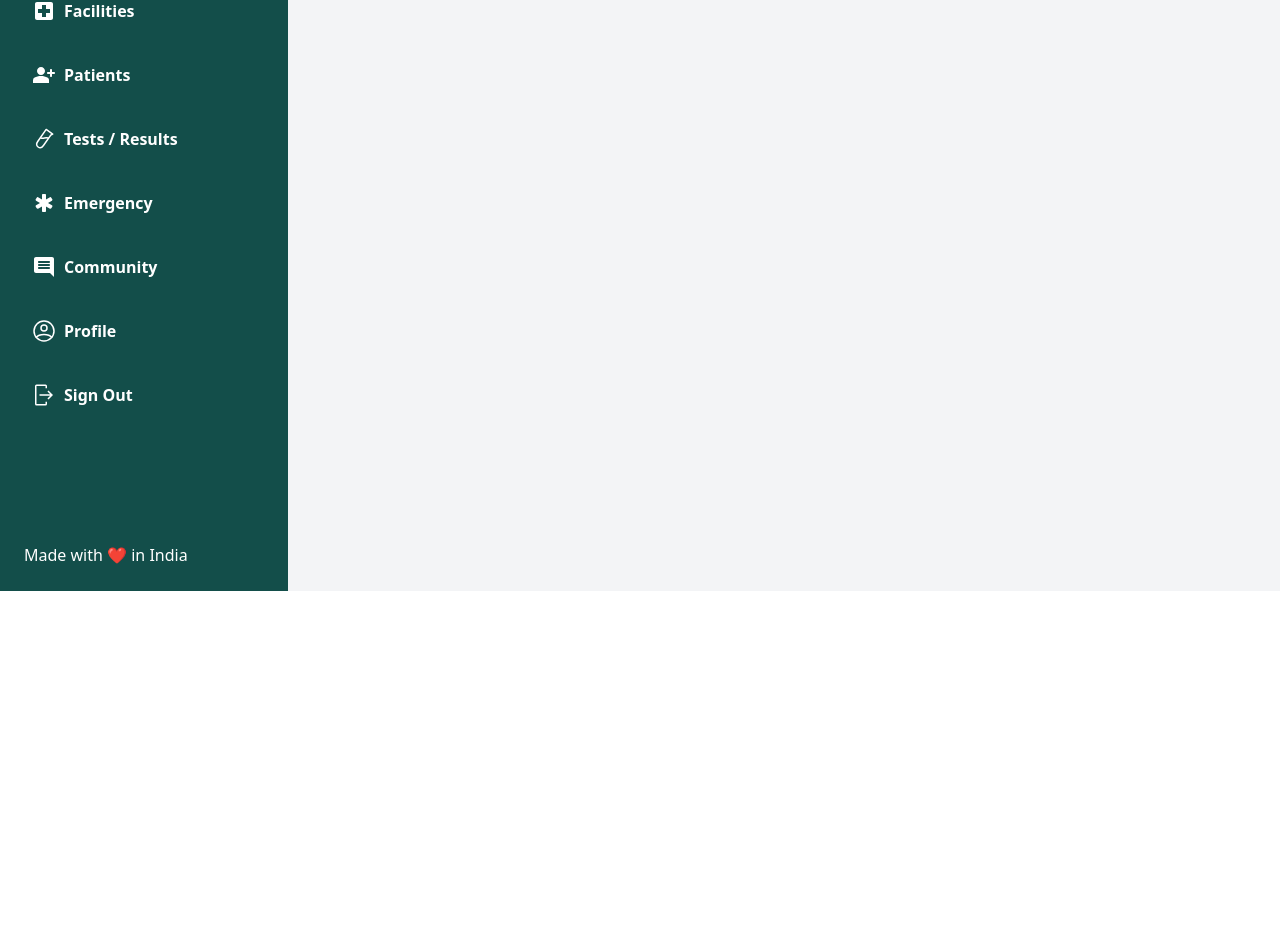
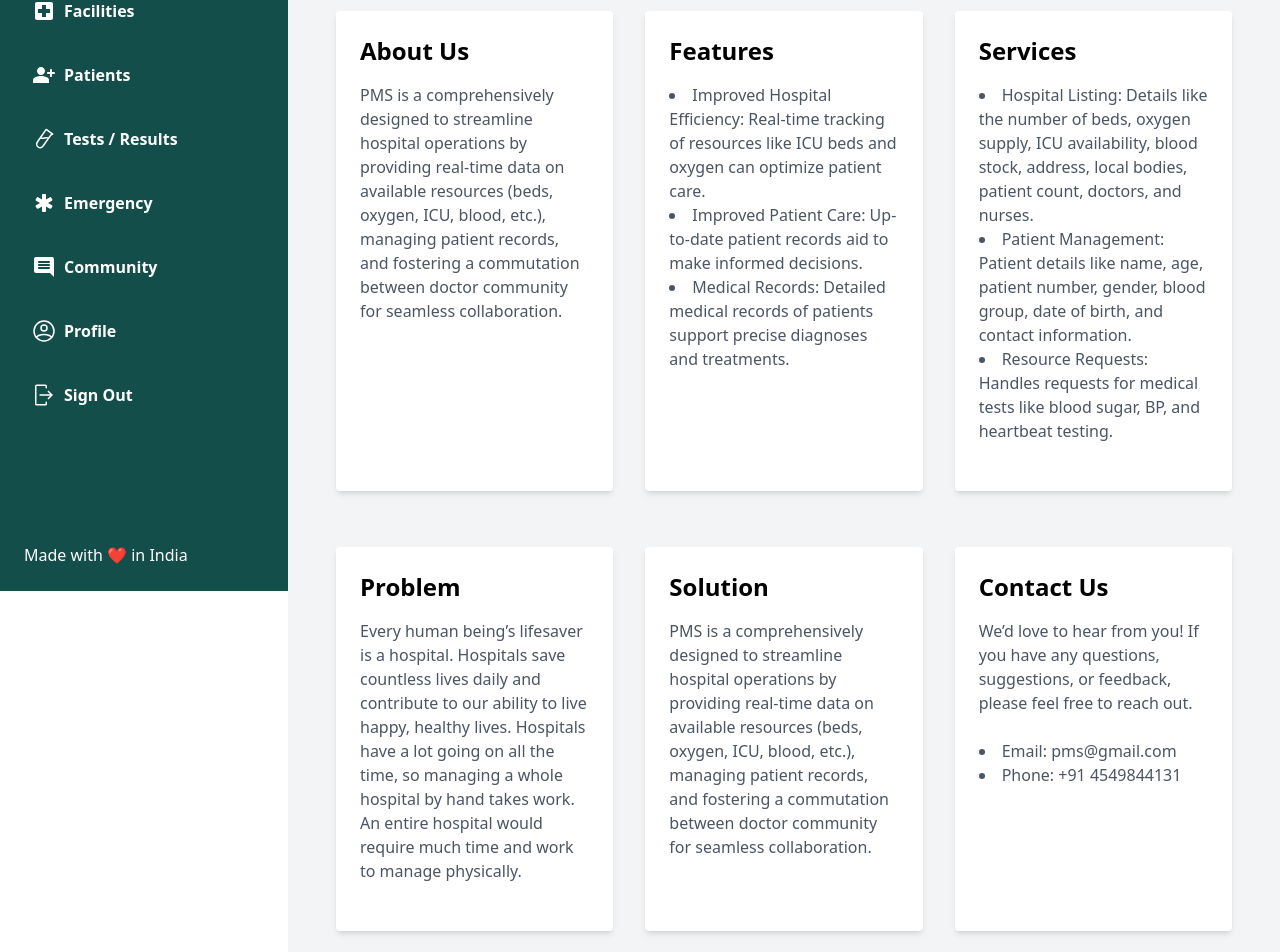
Before and after one commit to PraveenUppar/VITB-Patient-Management-System-Project, a React (Vite) app in the folder frontend/: page / in a window 1280 px wide. Shown: the part 209-1161 px from the top of the page. Before the commit the page ends 800 px from the top, so only its background shows below. Built offline with nearby package versions, Linux system fonts and the light colour scheme; the HTML template or start-up script is replaced by a standard one.

Commit message:
Home page done

```diff
--- a/frontend/src/App.jsx
+++ b/frontend/src/App.jsx
@@ -7,6 +7,7 @@ import Tests from "./Pages/Test/Test";
 import Community from "./Pages/Community/Community";
 import Emergency from "./Pages/Emergency/Emergency";
 import Profile from "./Pages/Profile/Profile";
+import Home from "./Pages/Home/Home";
 import FacilityDetails from "./Pages/Facilities/FacilitiesDetails";
 import PatientDetails from "./Pages/Patients/PatientsDetails";
 import TestDetails from "./Pages/Test/TestDetails";
@@ -16,6 +17,8 @@ function App() {
     <UserContextProvider>
       <Routes>
         <Route path="/" element={<Layout></Layout>}>
+          <Route path="/" element={<Home></Home>}></Route>
+
           <Route path="/facilities" element={<Facilities></Facilities>}></Route>
           <Route path="/facility/:facilityName" element={<FacilityDetails />} />
           <Route path="/patients" element={<Patients></Patients>}></Route>
--- a/frontend/src/Pages/Home/Home.jsx
+++ b/frontend/src/Pages/Home/Home.jsx
@@ -0,0 +1,156 @@
+const Home = () => {
+  return (
+    <div>
+      <section>
+        <div className="container relative mx-auto px-4 py-12">
+          <div
+            className="welcome text-center relative"
+            data-aos="fade-down"
+            data-aos-delay="100"
+          >
+            <h2 className="text-4xl font-bold">WELCOME TO PMS</h2>
+            <p className="mt-4 text-lg">
+              One stop solution for health professional to manage there work
+              load{" "}
+            </p>
+          </div>
+        </div>
+      </section>
+
+      <section>
+        <div className="container relative mx-auto px-4 py-2">
+          {/* Content Section */}
+          <div className="content flex flex-col lg:flex-row gap-8 ">
+            {/* Why Choose Medilab Box */}
+            <div className="lg:w-1/3 flex justify-center">
+              <div
+                className="why-box bg-white p-6 rounded shadow-md"
+                data-aos="zoom-out"
+                data-aos-delay="200"
+              >
+                <h3 className="text-2xl font-semibold mb-4">About Us</h3>
+                <p className="text-gray-600 mb-6">
+                  PMS is a comprehensively designed to streamline hospital
+                  operations by providing real-time data on available resources
+                  (beds, oxygen, ICU, blood, etc.), managing patient records,
+                  and fostering a commutation between doctor community for
+                  seamless collaboration.
+                </p>
+              </div>
+            </div>
+            <div className="lg:w-1/3 flex justify-center">
+              <div
+                className="why-box bg-white p-6 rounded shadow-md"
+                data-aos="zoom-out"
+                data-aos-delay="200"
+              >
+                <h3 className="text-2xl font-semibold mb-4">Features</h3>
+                <p className="text-gray-600 mb-6">
+                  <li>
+                    Improved Hospital Efficiency: Real-time tracking of
+                    resources like ICU beds and oxygen can optimize patient
+                    care.
+                  </li>
+                  <li>
+                    Improved Patient Care: Up-to-date patient records aid to
+                    make informed decisions.
+                  </li>
+                  <li>
+                    Medical Records: Detailed medical records of patients
+                    support precise diagnoses and treatments.
+                  </li>
+                </p>
+              </div>
+            </div>
+            <div className="lg:w-1/3 flex justify-center">
+              <div
+                className="why-box bg-white p-6 rounded shadow-md"
+                data-aos="zoom-out"
+                data-aos-delay="200"
+              >
+                <h3 className="text-2xl font-semibold mb-4">Services</h3>
+                <p className="text-gray-600 mb-6">
+                  <li>
+                    Hospital Listing: Details like the number of beds, oxygen
+                    supply, ICU availability, blood stock, address, local
+                    bodies, patient count, doctors, and nurses.
+                  </li>
+                  <li>
+                    Patient Management: Patient details like name, age, patient
+                    number, gender, blood group, date of birth, and contact
+                    information.
+                  </li>
+                  <li>
+                    Resource Requests: Handles requests for medical tests like
+                    blood sugar, BP, and heartbeat testing.
+                  </li>
+                </p>
+              </div>
+            </div>
+          </div>
+        </div>
+      </section>
+
+      <section>
+        <div className="container relative mx-auto px-4 py-12">
+          {/* Content Section */}
+          <div className="content flex flex-col lg:flex-row gap-8">
+            {/* Why Choose Medilab Box */}
+            <div className="lg:w-1/3 flex justify-center">
+              <div
+                className="why-box bg-white p-6 rounded shadow-md"
+                data-aos="zoom-out"
+                data-aos-delay="200"
+              >
+                <h3 className="text-2xl font-semibold mb-4">Problem</h3>
+                <p className="text-gray-600 mb-6">
+                  Every human being’s lifesaver is a hospital. Hospitals save
+                  countless lives daily and contribute to our ability to live
+                  happy, healthy lives. Hospitals have a lot going on all the
+                  time, so managing a whole hospital by hand takes work. An
+                  entire hospital would require much time and work to manage
+                  physically.
+                </p>
+              </div>
+            </div>
+            <div className="lg:w-1/3 flex justify-center">
+              <div
+                className="why-box bg-white p-6 rounded shadow-md"
+                data-aos="zoom-out"
+                data-aos-delay="200"
+              >
+                <h3 className="text-2xl font-semibold mb-4">Solution</h3>
+                <p className="text-gray-600 mb-6">
+                  PMS is a comprehensively designed to streamline hospital
+                  operations by providing real-time data on available resources
+                  (beds, oxygen, ICU, blood, etc.), managing patient records,
+                  and fostering a commutation between doctor community for
+                  seamless collaboration.
+                </p>
+              </div>
+            </div>
+            <div className="lg:w-1/3 flex justify-center">
+              <div
+                className="why-box bg-white p-6 rounded shadow-md"
+                data-aos="zoom-out"
+                data-aos-delay="200"
+              >
+                <h3 className="text-2xl font-semibold mb-4"> Contact Us</h3>
+                <p className="text-gray-600 mb-6">
+                  We’d love to hear from you! If you have any questions,
+                  suggestions, or feedback, please feel free to reach out.
+                  <br></br>
+                  <br></br>
+                  <li>Email: pms@gmail.com</li>
+                  <li>Phone: +91 4549844131</li>
+                </p>
+              </div>
+            </div>
+          </div>
+        </div>
+      </section>
+    </div>
+  );
+};
+
+export default Home;
```
